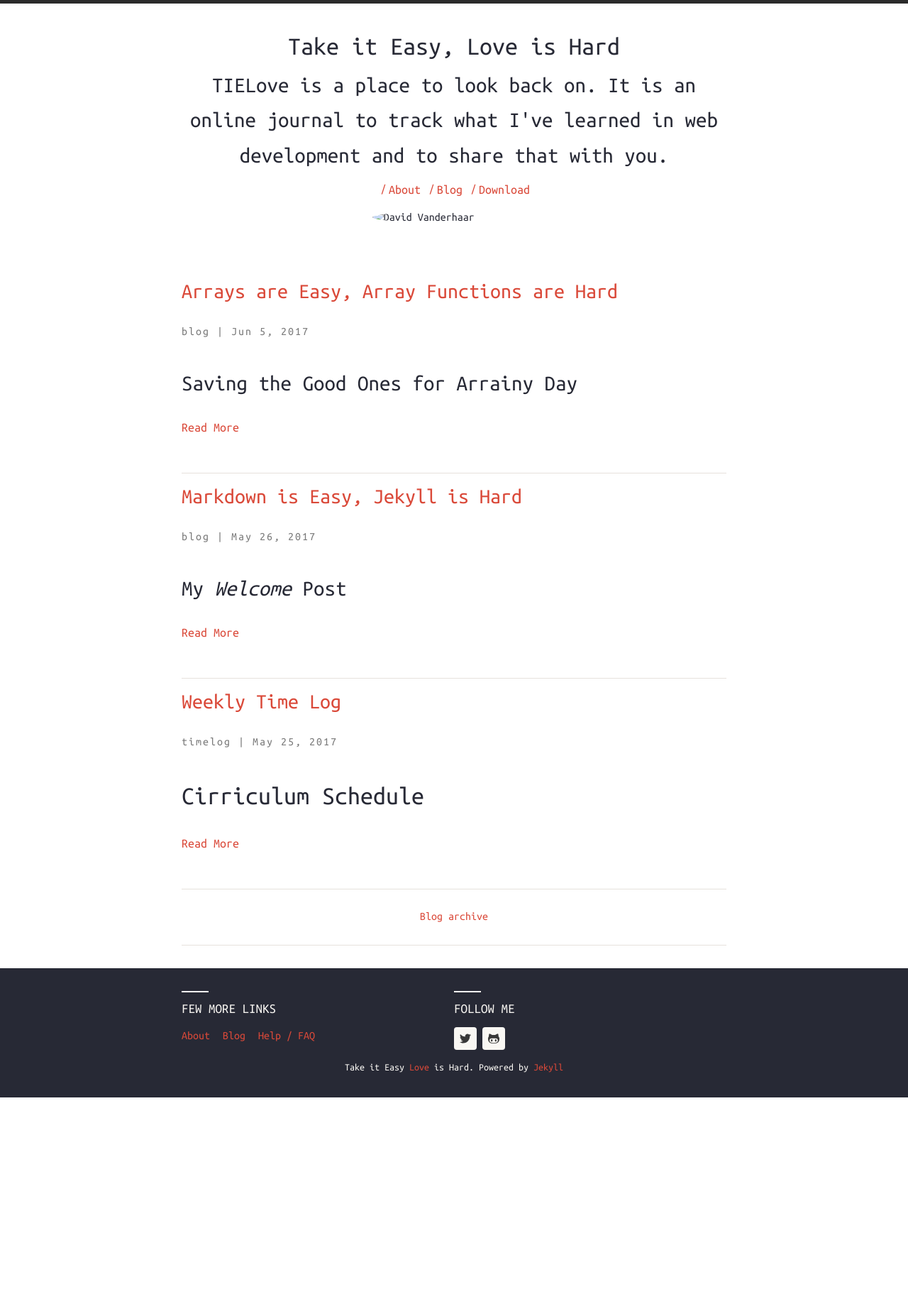
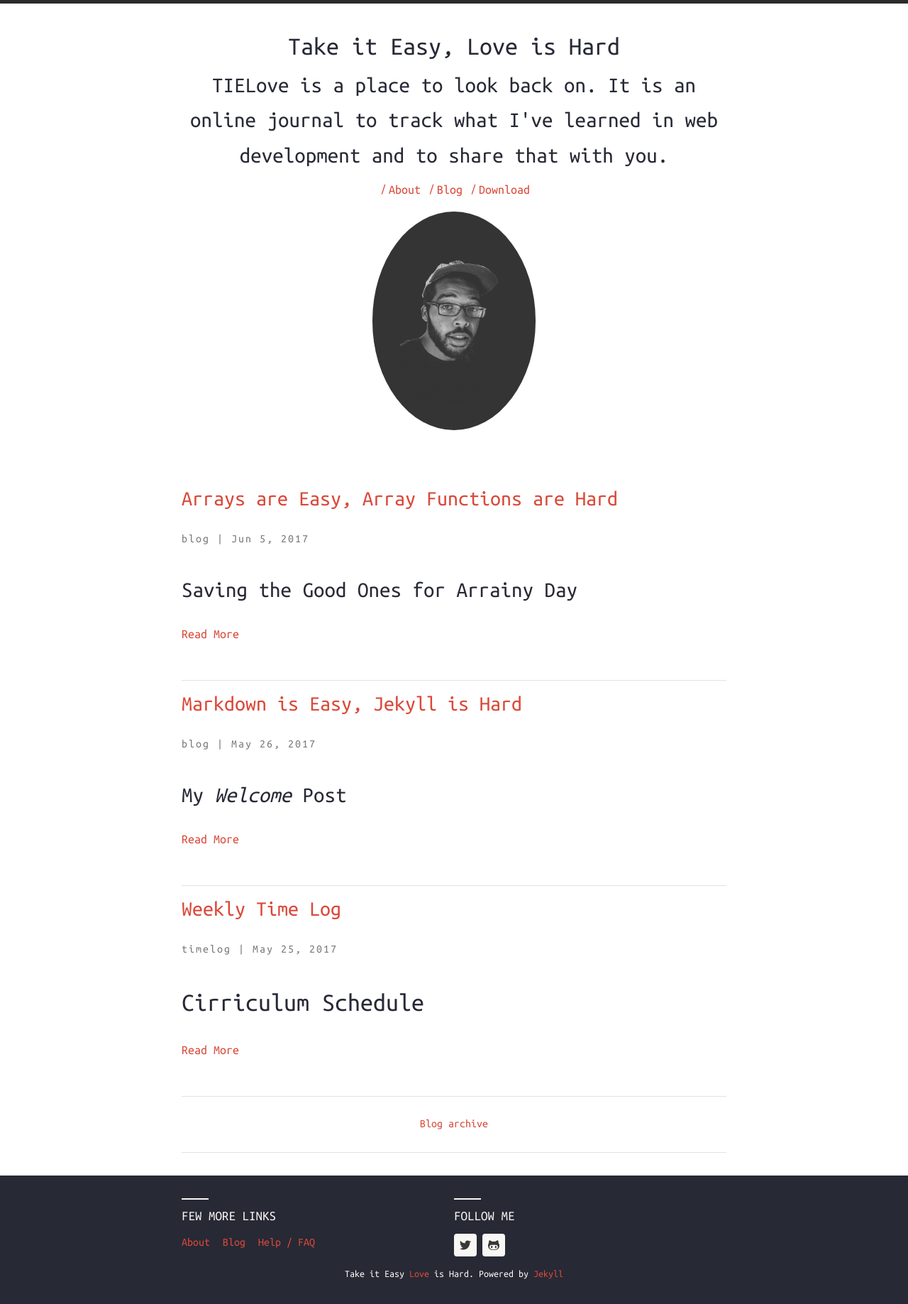
Before and after one commit to david-vanderhaar/blog, a Jekyll site: the page built from index.html, in a window 1280 px wide. Shown: the whole page at 71% size. Built offline with Jekyll 4.4.1, drawn with Linux system fonts in a browser that asks for light colours; nearby versions of some CDN libraries; before the commit the page ends 1546 px from its top, so only the background shows below that.

Commit message:
path fix

```diff
--- a/_includes/portrait.html
+++ b/_includes/portrait.html
@@ -1,4 +1,4 @@
-<img src="blog/assets/images/Portrait.jpg" alt="David Vanderhaar"
+<img src="/blog/assets/images/Portrait.jpg" alt="David Vanderhaar"
  style="
  border-radius: 100%;
  width: 30%;
```
